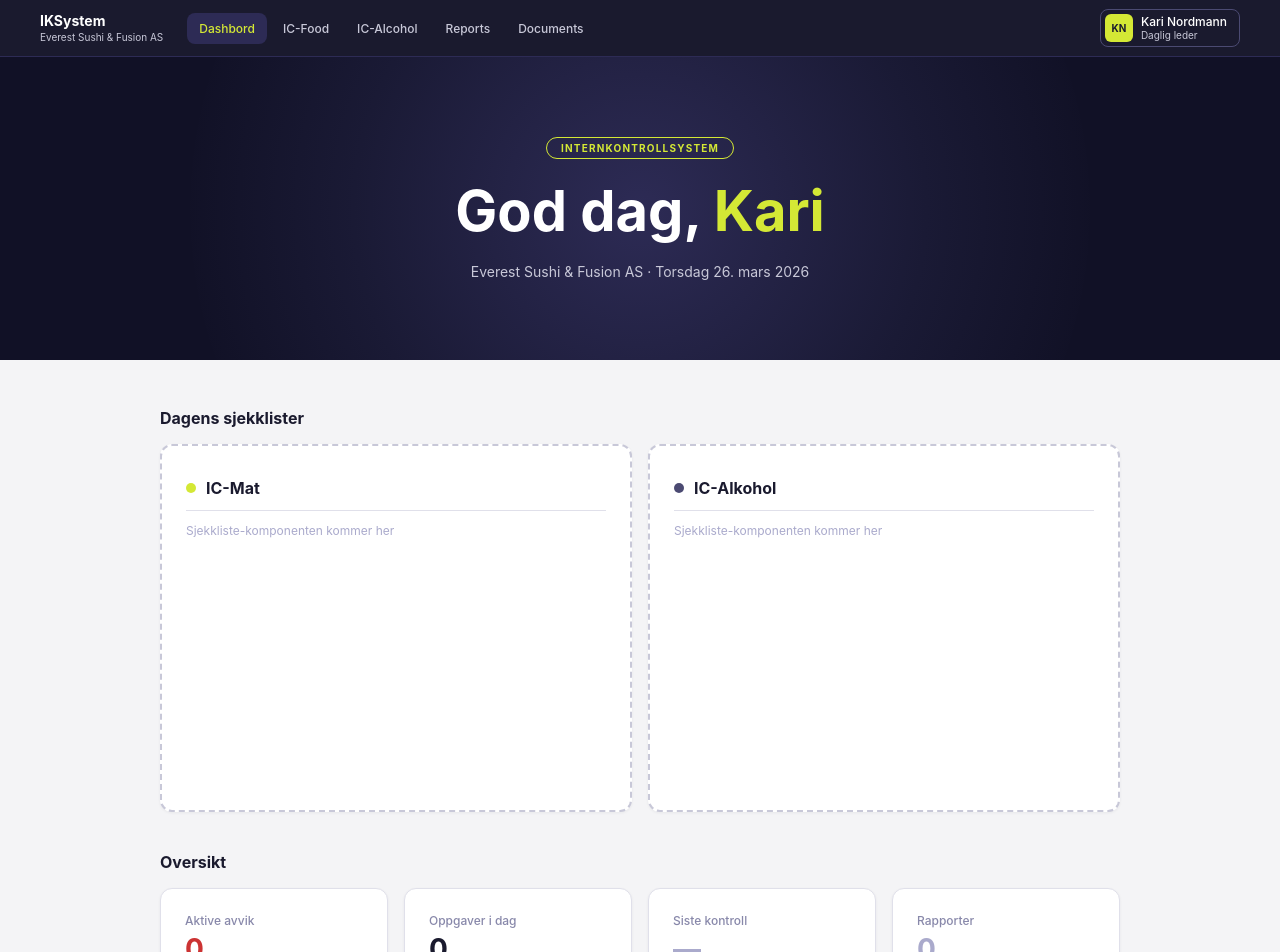
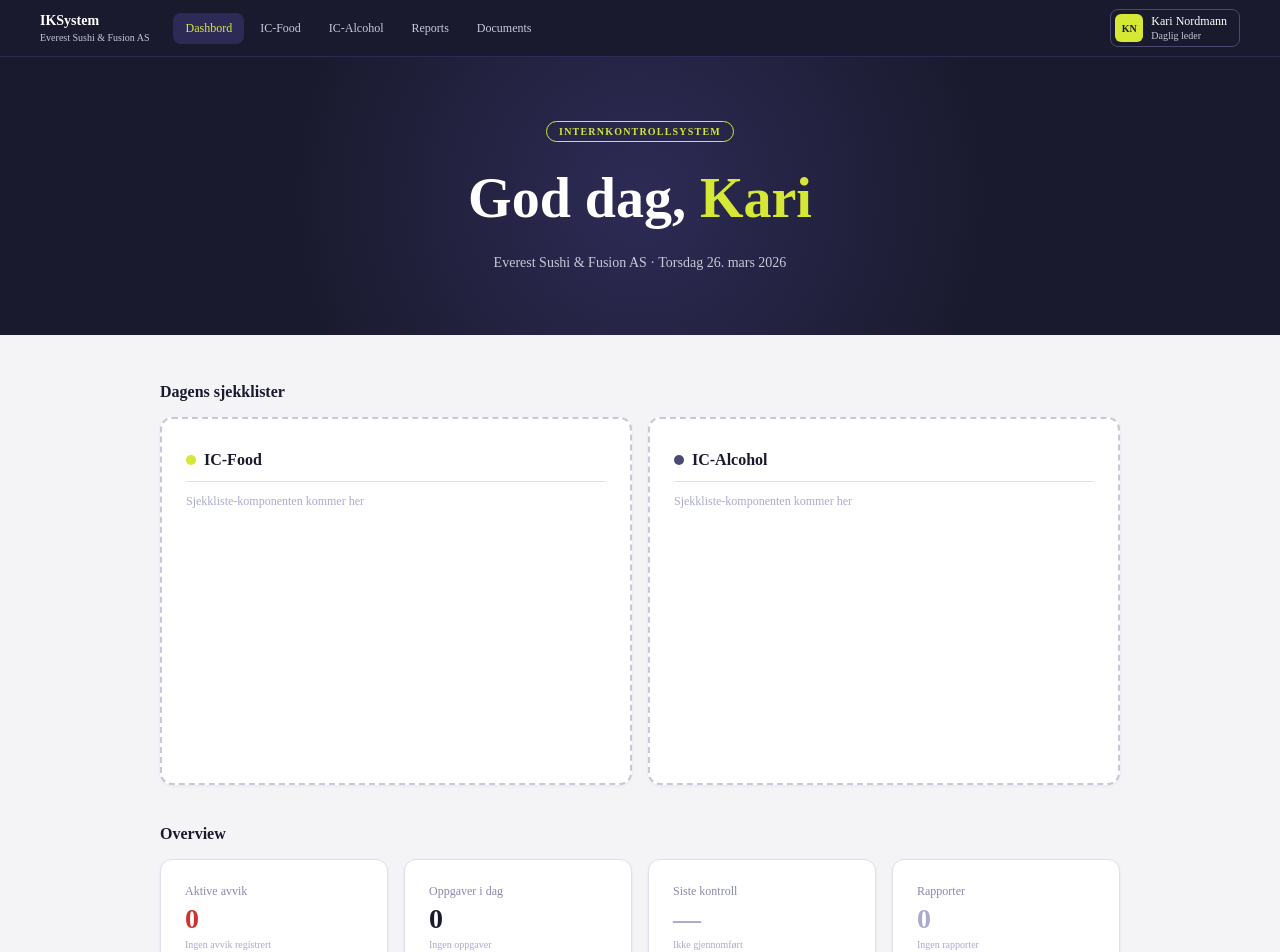
Before and after one commit to Fredrik3B/fullstack-IDATT2105, a Vue app in the folder frontend/restaurantapp-frontend/: page / in a window 1280 px wide. Shown: the top 952 px of the page. Built offline with nearby package versions, Linux system fonts and the light colour scheme.

Commit message:
changed to use variable colours not custom ones

```diff
--- a/frontend/restaurantapp-frontend/src/views/MainDashboard.vue
+++ b/frontend/restaurantapp-frontend/src/views/MainDashboard.vue
@@ -24,14 +24,14 @@
             <div class="checklist-placeholder">
               <div class="checklist-header">
                 <span class="checklist-dot checklist-dot--food"></span>
-                <h3 class="checklist-title">IC-Mat</h3>
+                <h3 class="checklist-title">IC-Food</h3>
               </div>
               <p class="checklist-hint">Sjekkliste-komponenten kommer her</p>
             </div>
             <div class="checklist-placeholder">
               <div class="checklist-header">
                 <span class="checklist-dot checklist-dot--alcohol"></span>
-                <h3 class="checklist-title">IC-Alkohol</h3>
+                <h3 class="checklist-title">IC-Alcohol</h3>
               </div>
               <p class="checklist-hint">Sjekkliste-komponenten kommer her</p>
             </div>
@@ -40,7 +40,7 @@
 
         <!-- Shared overview -->
         <section>
-          <h2 class="section-heading">Oversikt</h2>
+          <h2 class="section-heading">Overview</h2>
           <div class="stat-grid">
             <div class="stat-card">
               <span class="stat-label">Aktive avvik</span>
@@ -77,16 +77,15 @@ import AppHeader from '../components/layout/AppHeader.vue'
 <style scoped>
 .dashboard-root {
   min-height: 100vh;
-  background: #F4F4F6;
-  font-family: -apple-system, BlinkMacSystemFont, 'Segoe UI', Helvetica, Arial, sans-serif;
+  background: var(--color-bg-secondary);
 }
 
 /* ── Welcome banner ── */
 .welcome-banner {
   position: relative;
   overflow: hidden;
-  background: #111126;
-  padding: 80px 24px;
+  background: var(--color-dark-primary);
+  padding: var(--space-16) var(--space-6);
 }
 
 .welcome-glow {
@@ -97,7 +96,12 @@ import AppHeader from '../components/layout/AppHeader.vue'
   width: 900px;
   height: 900px;
   border-radius: 50%;
-  background: radial-gradient(circle at center, #2D2B55 0%, #1A1A35 45%, transparent 72%);
+  background: radial-gradient(
+    circle at center,
+    var(--color-dark-secondary) 0%,
+    var(--color-dark-primary) 55%,
+    transparent 72%
+  );
   pointer-events: none;
 }
 
@@ -110,42 +114,42 @@ import AppHeader from '../components/layout/AppHeader.vue'
   flex-direction: column;
   align-items: center;
   text-align: center;
-  gap: 20px;
+  gap: var(--space-5);
 }
 
 .welcome-tag {
   display: inline-block;
-  font-size: 10px;
-  font-weight: 700;
+  font-size: var(--font-size-xs);
+  font-weight: var(--font-weight-bold);
   letter-spacing: 0.12em;
   text-transform: uppercase;
-  color: #D4E835;
-  border: 1px solid #D4E835;
-  border-radius: 9999px;
-  padding: 4px 14px;
+  color: var(--color-accent);
+  border: 1px solid var(--color-accent);
+  border-radius: var(--radius-full);
+  padding: 4px var(--space-3);
 }
 
 .welcome-heading {
   margin: 0;
   font-size: clamp(32px, 5vw, 56px);
-  font-weight: 700;
+  font-weight: var(--font-weight-bold);
   color: #ffffff;
-  line-height: 1.15;
+  line-height: var(--line-height-tight);
 }
 
 .welcome-accent {
-  color: #D4E835;
+  color: var(--color-accent);
 }
 
 .welcome-sub {
   margin: 0;
-  font-size: 14px;
-  color: #C8C8D8;
+  font-size: var(--font-size-md);
+  color: var(--color-dark-border);
 }
 
 /* ── Main layout ── */
 .dashboard-main {
-  padding: 48px 24px;
+  padding: var(--space-12) var(--space-6);
 }
 
 .dashboard-content {
@@ -153,103 +157,103 @@ import AppHeader from '../components/layout/AppHeader.vue'
   margin: 0 auto;
   display: flex;
   flex-direction: column;
-  gap: 40px;
+  gap: var(--space-10);
 }
 
 .section-heading {
-  margin: 0 0 16px 0;
-  font-size: 16px;
-  font-weight: 700;
-  color: #1A1A2E;
+  margin: 0 0 var(--space-4) 0;
+  font-size: var(--font-size-lg);
+  font-weight: var(--font-weight-bold);
+  color: var(--color-text-primary);
 }
 
 /* ── Checklist placeholders ── */
 .checklist-grid {
   display: grid;
   grid-template-columns: 1fr 1fr;
-  gap: 16px;
+  gap: var(--space-4);
   align-items: stretch;
 }
 
 .checklist-placeholder {
-  background: #ffffff;
-  border: 2px dashed #C8C8D8;
-  border-radius: 12px;
-  padding: 32px 24px;
+  background: var(--color-bg-primary);
+  border: 2px dashed var(--color-border-strong);
+  border-radius: var(--radius-lg);
+  padding: var(--space-8) var(--space-6);
   min-height: 300px;
   display: flex;
   flex-direction: column;
-  gap: 12px;
-  box-shadow: 0 1px 3px rgba(26, 26, 46, 0.06);
+  gap: var(--space-3);
+  box-shadow: var(--shadow-sm);
 }
 
 .checklist-header {
   display: flex;
   align-items: center;
-  gap: 10px;
-  padding-bottom: 12px;
-  border-bottom: 1px solid #E0E0EA;
+  gap: var(--space-2);
+  padding-bottom: var(--space-3);
+  border-bottom: 1px solid var(--color-border);
 }
 
 .checklist-dot {
   width: 10px;
   height: 10px;
-  border-radius: 50%;
+  border-radius: var(--radius-full);
   flex-shrink: 0;
 }
 
-.checklist-dot--food    { background: #D4E835; }
-.checklist-dot--alcohol { background: #4B4A72; }
+.checklist-dot--food    { background: var(--color-accent); }
+.checklist-dot--alcohol { background: var(--color-dark-tertiary); }
 
 .checklist-title {
   margin: 0;
-  font-size: 16px;
-  font-weight: 700;
-  color: #1A1A2E;
+  font-size: var(--font-size-lg);
+  font-weight: var(--font-weight-bold);
+  color: var(--color-text-primary);
 }
 
 .checklist-hint {
   margin: 0;
-  font-size: 12px;
-  color: #AAAACC;
+  font-size: var(--font-size-sm);
+  color: var(--color-text-hint);
 }
 
 /* ── Stat cards ── */
 .stat-grid {
   display: grid;
   grid-template-columns: repeat(4, 1fr);
-  gap: 16px;
+  gap: var(--space-4);
 }
 
 .stat-card {
-  background: #ffffff;
-  border: 1px solid #E0E0EA;
-  border-radius: 12px;
-  padding: 24px;
+  background: var(--color-bg-primary);
+  border: 1px solid var(--color-border);
+  border-radius: var(--radius-lg);
+  padding: var(--space-6);
   display: flex;
   flex-direction: column;
-  gap: 4px;
-  box-shadow: 0 1px 3px rgba(26, 26, 46, 0.06);
+  gap: var(--space-1);
+  box-shadow: var(--shadow-sm);
 }
 
 .stat-label {
-  font-size: 12px;
-  font-weight: 500;
-  color: #8888AA;
+  font-size: var(--font-size-sm);
+  font-weight: var(--font-weight-medium);
+  color: var(--color-text-muted);
 }
 
 .stat-value {
-  font-size: 28px;
-  font-weight: 700;
-  color: #1A1A2E;
+  font-size: var(--font-size-2xl);
+  font-weight: var(--font-weight-bold);
+  color: var(--color-text-primary);
 }
 
-.stat-value--danger { color: #CC3333; }
-.stat-value--muted  { color: #AAAACC; }
+.stat-value--danger { color: var(--color-danger); }
+.stat-value--muted  { color: var(--color-text-hint); }
 
 .stat-hint {
-  font-size: 10px;
-  color: #AAAACC;
+  font-size: var(--font-size-xs);
+  color: var(--color-text-hint);
 }
 
 /* ── Responsive ── */
```
